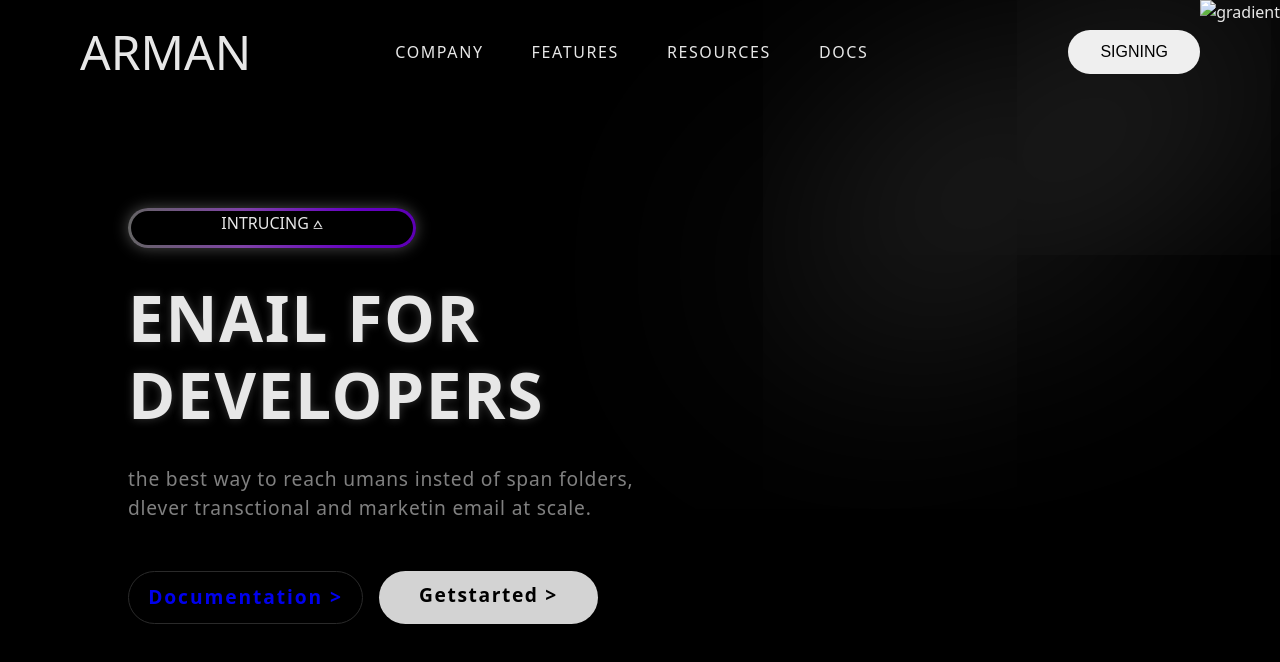
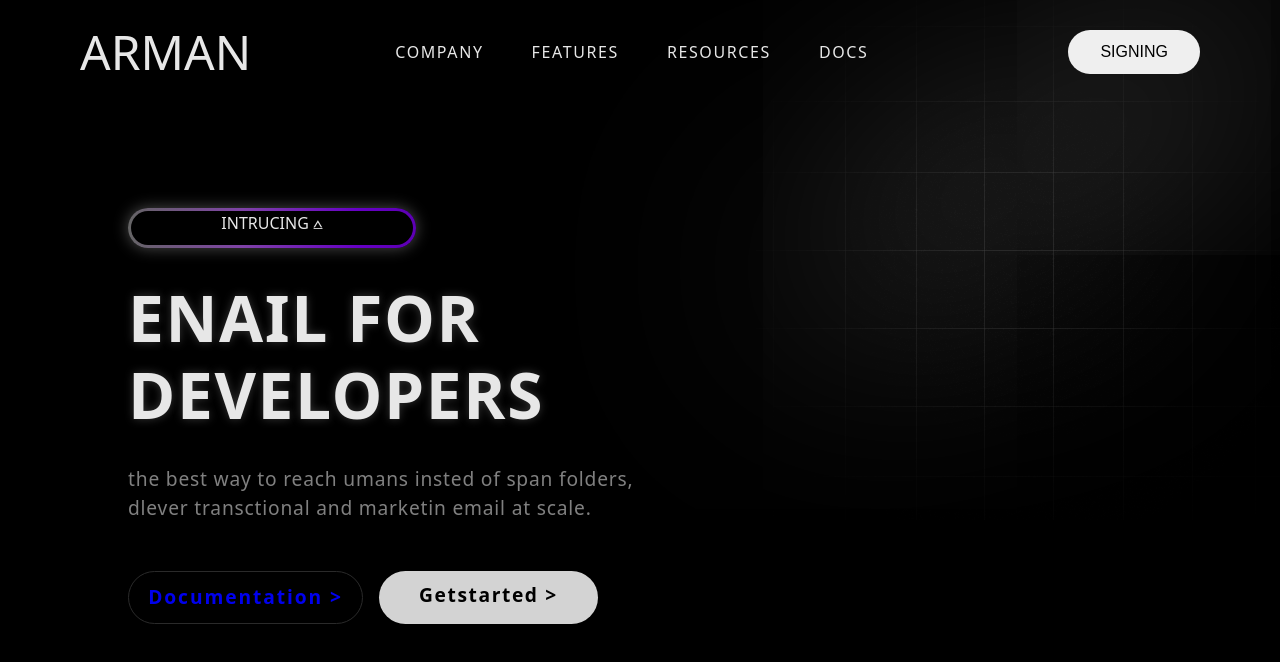
Before and after one commit to taiarman09/youtube-3d-project, a plain HTML site: page index.html in a window 1280 px wide. Drawn offline with nearby package versions, Linux system fonts and the light colour scheme; some packages are replaced by stand-ins of ours; a script that the page names is missing.

Commit message:
Update index.html
update

```diff
--- a/index.html
+++ b/index.html
@@ -7,7 +7,7 @@
     <link rel="stylesheet" href="styles.css">
 </head>
 <body>
-    <img class="image-gradient" src="gradient.png" alt="gradient">
+    <img class="image-gradient" src="./image/gradient.png" alt="gradient">
     <div class="layer-blur"></div>
 
     <div class="container">
```
